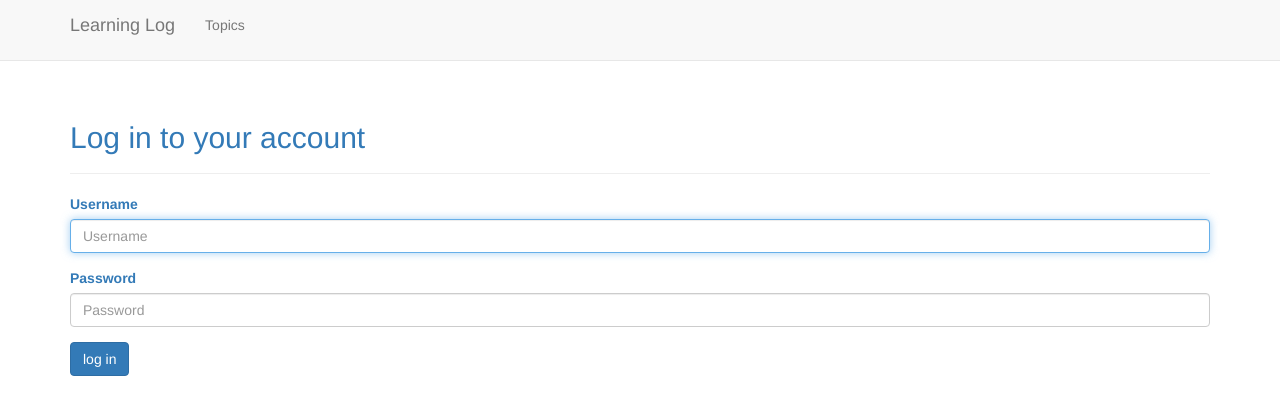
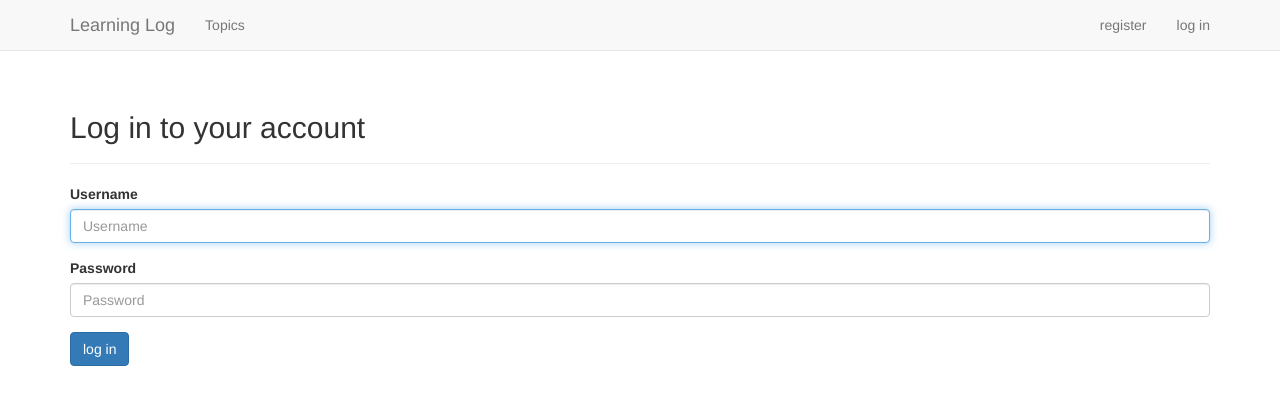
Before and after one commit to svdr555/learning_log, a Django app: page /users/login/?next=/edit_entry/1/ in a window 1280 px wide. Shown: the top 415 px of the page. Run offline with Django 5.2, Linux system fonts and the light colour scheme; some libraries are stand-ins or nearby versions.

Commit message:
Fix register and login links

```diff
--- a/learning_logs/templates/learning_logs/base.html
+++ b/learning_logs/templates/learning_logs/base.html
@@ -50,8 +50,8 @@
               </li>
 
             {% else %}
-              <li><a href="{% url 'users:register' %}"register</a></li>
-              <li><a href="{% url 'users:login' %}"log in</a></li>
+              <li><a href="{% url 'users:register' %}">register</a></li>
+              <li><a href="{% url 'users:login' %}">log in</a></li>
             {% endif %}
           </ul>
         </div><!--/.nav-collapse -->
```
